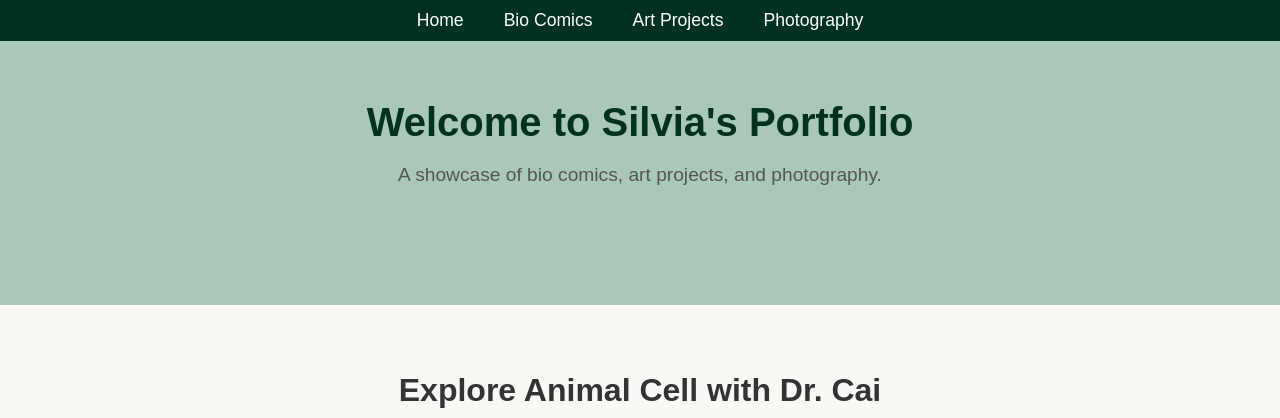
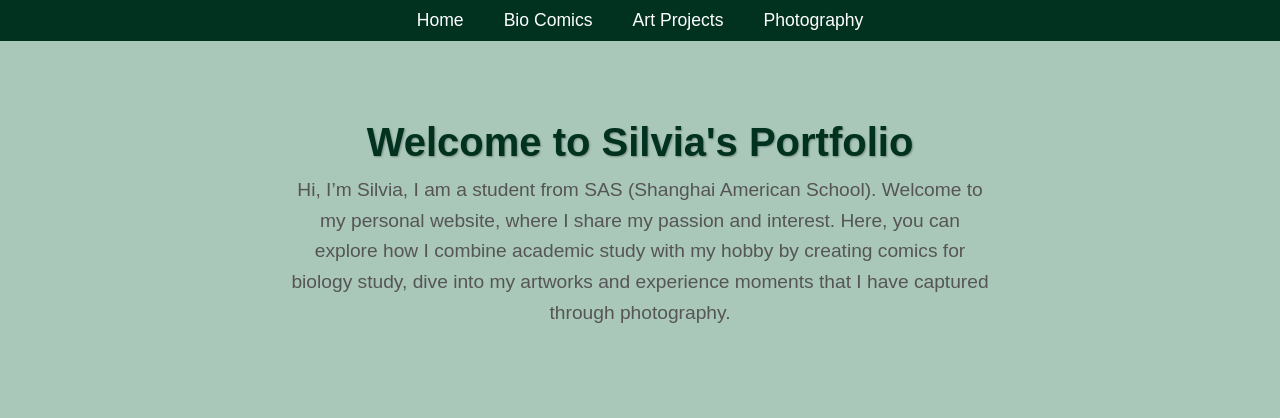
Before and after one commit to silviacai0102/Portfolio, a plain HTML site: page index.html in a window 1280 px wide. Shown: the top 418 px of the page. Drawn offline with Linux system fonts and the light colour scheme.

Commit message:
Updating Home Page

```diff
--- a/index.html
+++ b/index.html
@@ -22,7 +22,7 @@
     <!-- Introduction Section -->
     <section id="intro">
         <h1>Welcome to Silvia's Portfolio</h1>
-        <p>A showcase of bio comics, art projects, and photography.</p>
+        <p>Hi, I’m Silvia, I am a student from SAS (Shanghai American School). Welcome to my personal website, where I share my passion and interest. Here, you can explore how I combine academic study with my hobby by creating comics for biology study, dive into my artworks and experience moments that I have captured through photography.</p>
     </section>
 
     <!-- Bio Comics Section with PDF Preview -->
@@ -174,7 +174,7 @@
 
             <!-- Landscapes -->
             <div class="photography-project" onclick="openPhotographySlideshow('Shanghai aquarium')">
-                <img src="pic/Shanghai aquarium/DV9A2782.JPG" alt="Shanghai aquarium Thumbnail">
+                <img src="pic/Shanghai aquarium/DV9A2738.JPG" alt="Shanghai aquarium Thumbnail">
                 <button>Shanghai Aquarium</button>
             </div>
 
@@ -200,7 +200,7 @@
             </div>
 
             <div class="photography-project" onclick="openPhotographySlideshow('Passion ')">
-                <img src="pic/Passion /DV9A2423.JPG" alt="Passion Thumbnail">
+                <img src="pic/Passion /DV9A2261.JPG" alt="Passion Thumbnail">
                 <button>Passion</button>
             </div>
 
@@ -220,7 +220,7 @@
             </div>
 
             <div class="photography-project" onclick="openPhotographySlideshow('APAC season 1 kick- off')">
-                <img src="pic/APAC season 1 kick- off/DV9A2929.jpg" alt="APAC season 1 kick- off Thumbnail">
+                <img src="pic/APAC season 1 kick- off/DV9A2957.JPG" alt="APAC season 1 kick- off Thumbnail">
                 <button>APAC Season One Kick-off</button>
             </div>
 
@@ -235,7 +235,7 @@
             </div>
 
             <div class="photography-project" onclick="openPhotographySlideshow('turkey bowl')">
-                <img src="pic/turkey bowl/IMG_4473.JPG" alt="turkey bowl Thumbnail">
+                <img src="pic/turkey bowl/IMG_4503.JPG" alt="turkey bowl Thumbnail">
                 <button>Turkey Bowl</button>
             </div>
 
--- a/style.css
+++ b/style.css
@@ -53,18 +53,29 @@ section {
 #intro {
     background: #aac8b9;
     padding: 100px 20px;
+    text-align: center;
+    border-radius: 12px;
+    box-shadow: 0px 4px 10px rgba(0, 0, 0, 0.1);
+    margin: 20px auto;
 }
 
 #intro h1 {
     font-size: 2.5em;
     color: #013220;
     margin: 0;
+    padding-bottom: 10px;
+    font-weight: bold;
+    text-shadow: 1px 1px 2px rgba(0, 0, 0, 0.3);
 }
 
 #intro p {
     font-size: 1.2em;
+    line-height: 1.6;
     color: #555;
+    max-width: 700px;
+    margin: 0 auto;
 }
+
 
 /* Bio Comics Section */
 #bio-comics {
```
Also changed, not shown: 1 other file.
